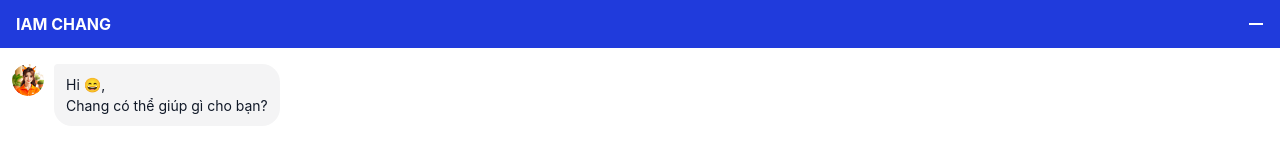
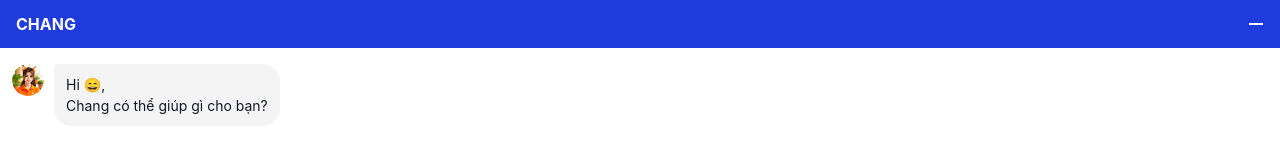
Before and after one commit to buinghiep-ptit/test-voice-to-text, a React (Vite) app: page / in a window 1280 px wide. Shown: the top 160 px of the page. Built offline with nearby package versions, Linux system fonts and the light colour scheme.

Commit message:
fix: update chang title

```diff
--- a/src/pages/Chat.tsx
+++ b/src/pages/Chat.tsx
@@ -206,7 +206,7 @@ function Chat() {
     <div className="chatbot-popup">
       <div className="chat-header">
         <div className="header-info">
-          <h2 className="logo-text">Iam Chang</h2>
+          <h2 className="logo-text">Chang</h2>
         </div>
 
         <button className="btn-icon cursor-pointer" onClick={closeChat}>
```
